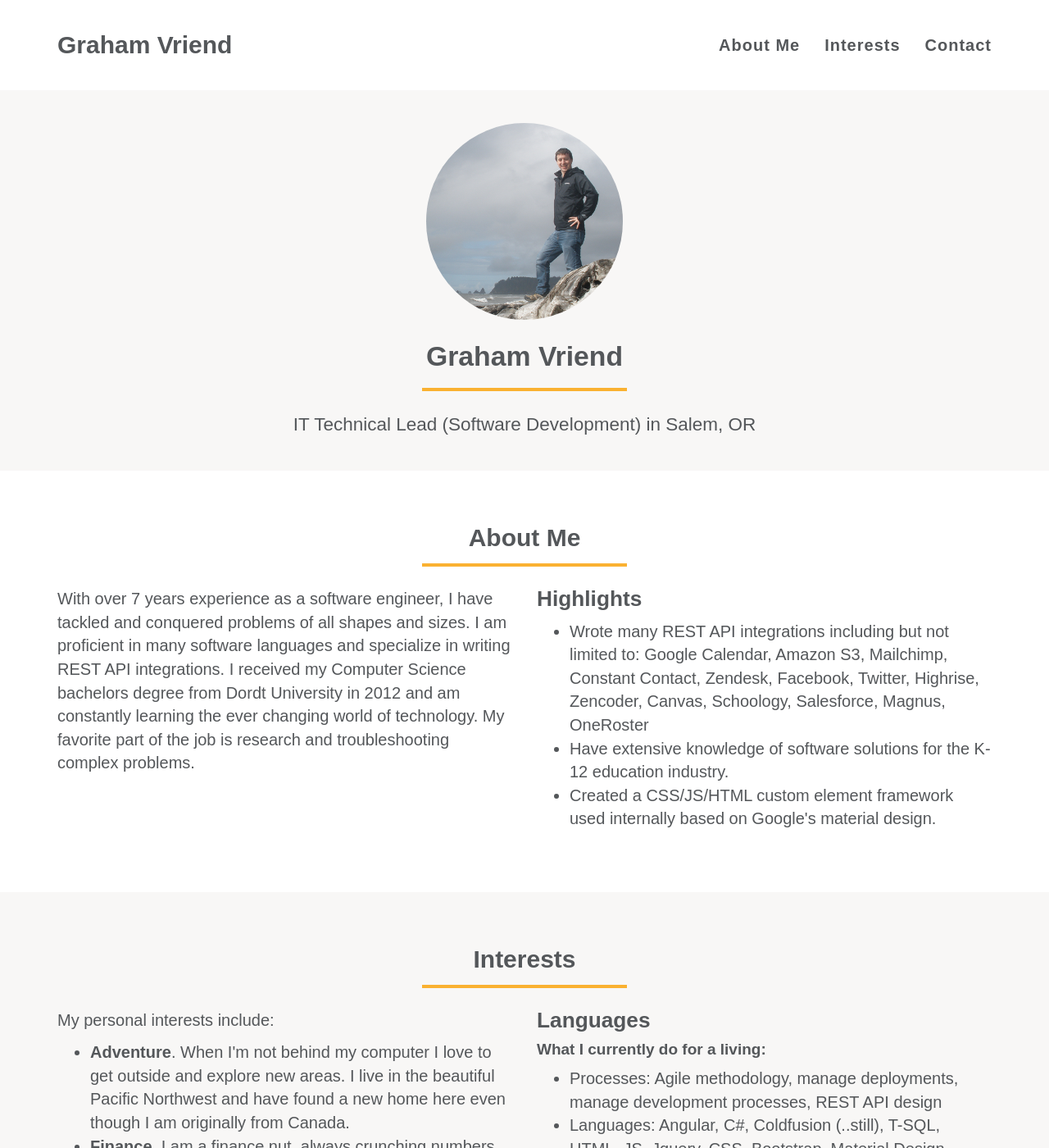
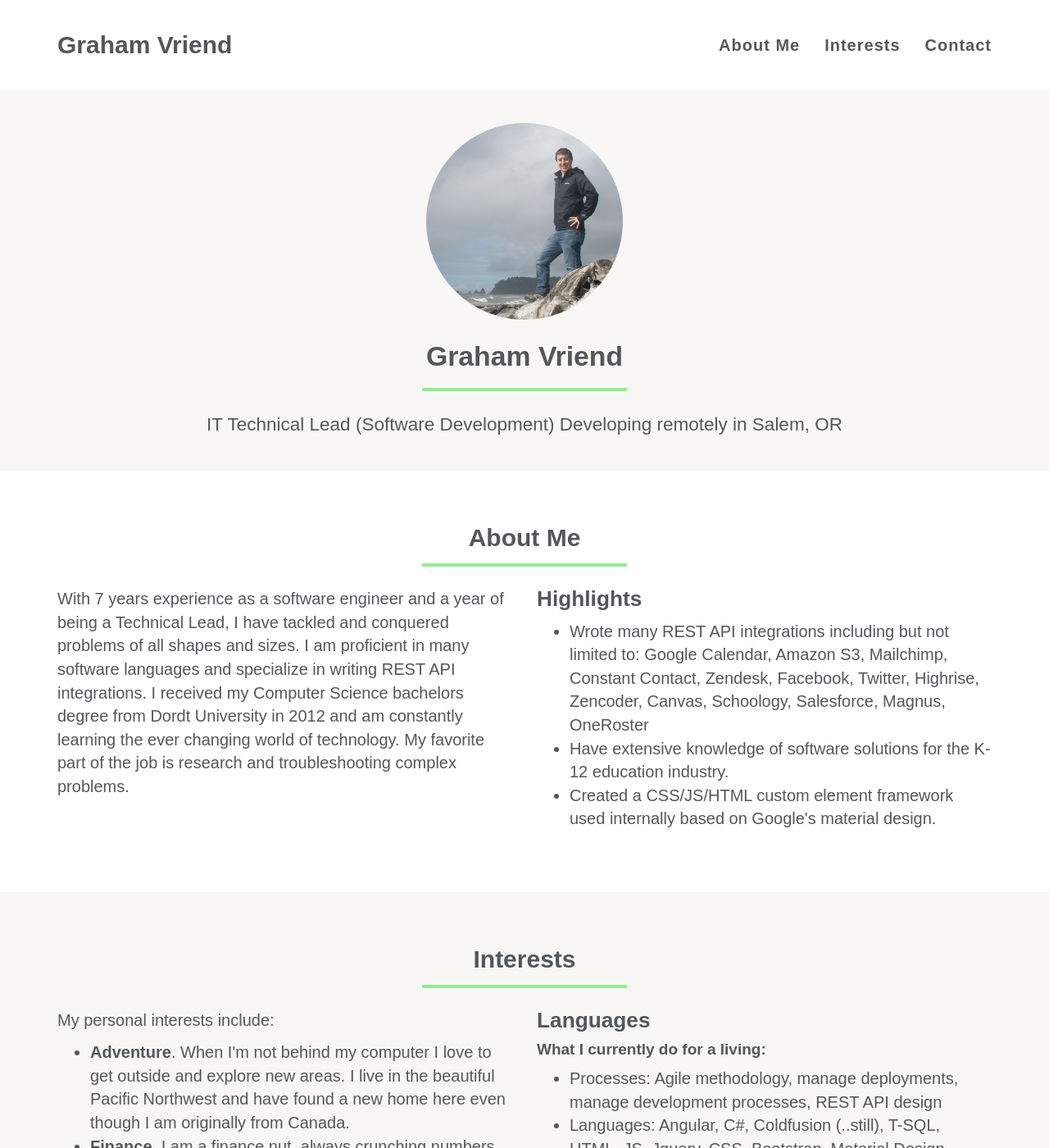
Before and after one commit to grvriend/gvriend.app, a Jekyll site: the page built from index.html, in a window 1280 px wide and 1400 px high. Shown: the whole window at 82% size. Built offline with Jekyll 4.4.1, drawn with Linux system fonts in a browser that asks for light colours.

Commit message:
style updates

```diff
--- a/_config.yml
+++ b/_config.yml
@@ -3,7 +3,7 @@ name: Graham Vriend
 email: grvriend@gmail.com
 #canonical_url: https://edwinexemplar.com
 keywords: "Software Engineer, IT Technical Lead, "
-skills: "IT Technical Lead (Software Development) in Salem, OR"
+skills: "IT Technical Lead (Software Development) Developing remotely in Salem, OR"
 baseurl:
 
 # Social networks usernames (many more available: google-plus, flickr, dribbble, pinterest, instagram, tumblr, linkedin, etc.)
--- a/_includes/about_me.html
+++ b/_includes/about_me.html
@@ -9,7 +9,7 @@
     <div class="row">
 	    <div class="col-sm-6">
     		<p>
-            With over 7 years experience as a software engineer, I have tackled and conquered problems of all shapes and sizes.  I am proficient in many software languages and specialize in writing REST API integrations.  I received my Computer Science bachelors degree from Dordt University in 2012 and am constantly learning the ever changing world of technology.  My favorite part of the job is research and troubleshooting complex problems.
+            With 7 years experience as a software engineer and a year of being a Technical Lead, I have tackled and conquered problems of all shapes and sizes.  I am proficient in many software languages and specialize in writing REST API integrations.  I received my Computer Science bachelors degree from Dordt University in 2012 and am constantly learning the ever changing world of technology.  My favorite part of the job is research and troubleshooting complex problems.
         </p>
       </div>
 	    <div class="col-sm-6">
```
Also changed, not shown: _includes/css/main.css (+5 -5 lines).
